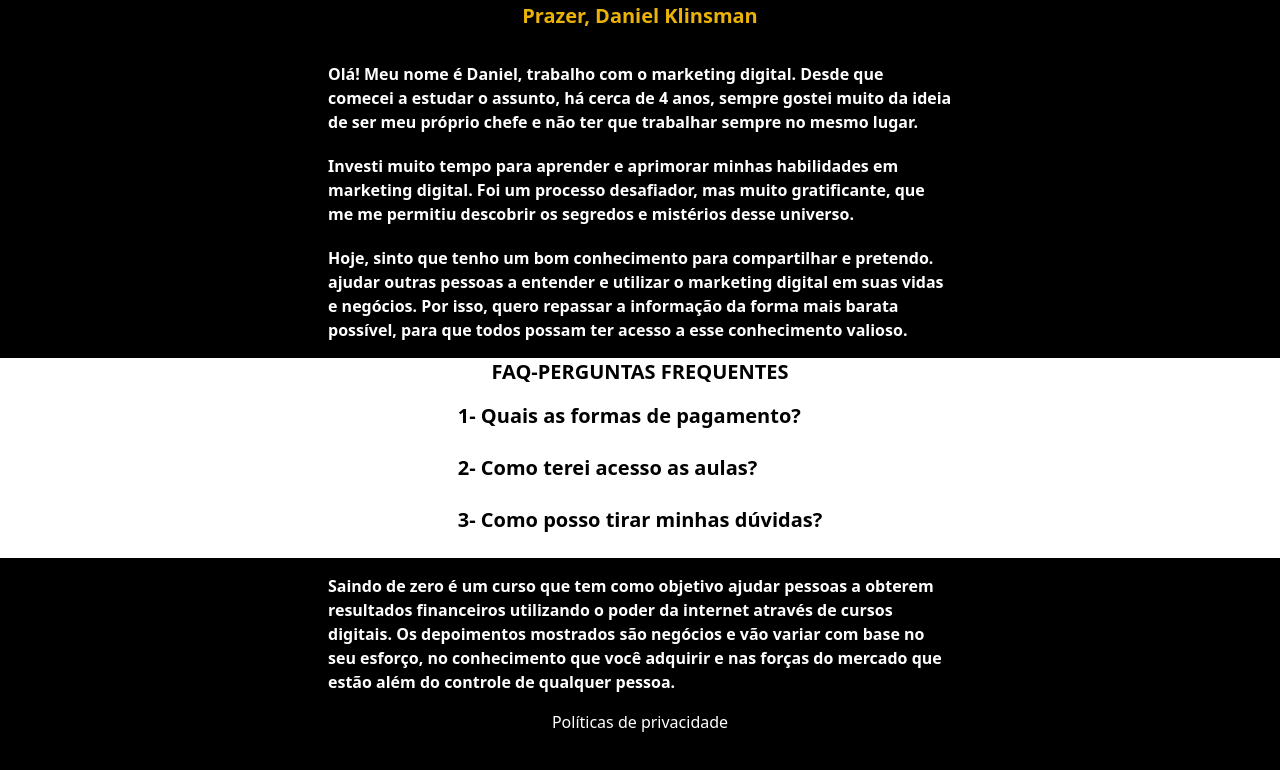
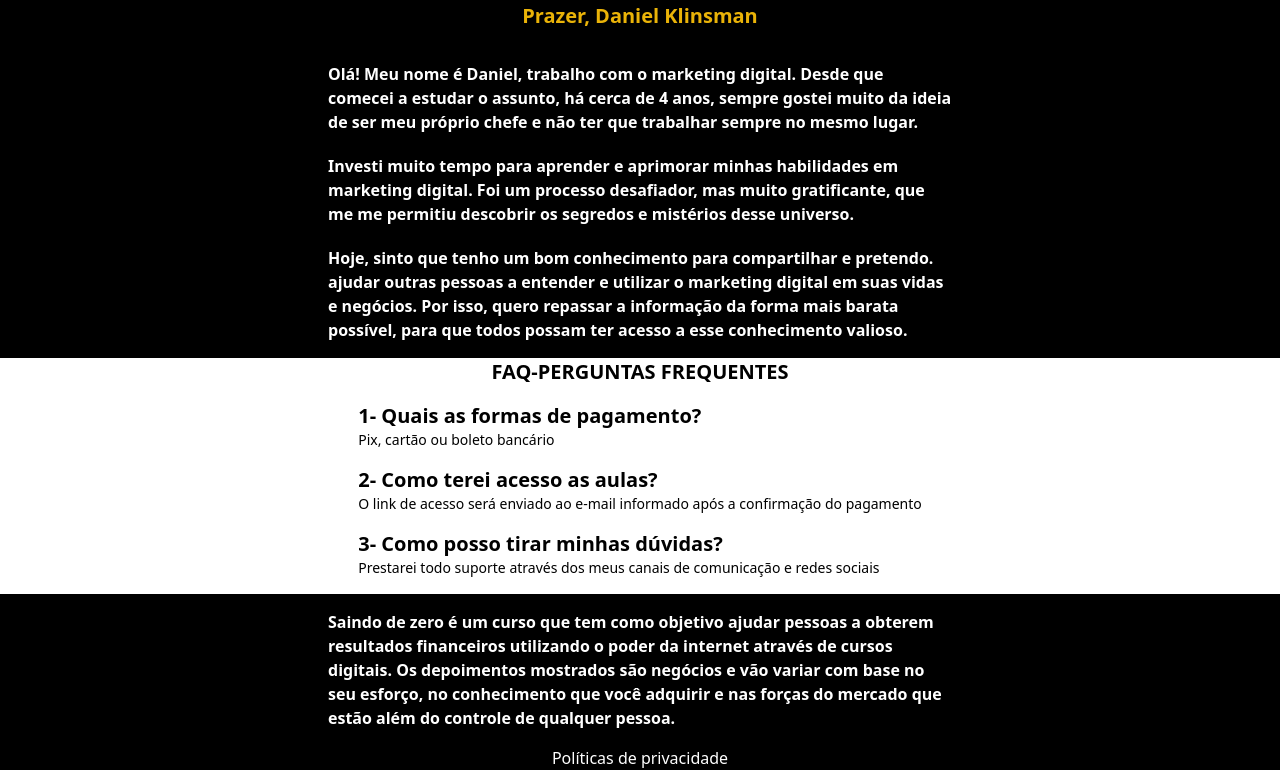
Before and after one commit to lucasairesdev/daniel-klinsman-landing-page, a Next.js app: page / in a window 1280 px wide. Shown: the part 1630-2400 px from the top of the page. Before the commit the page ends 2364 px from the top, so only its background shows below. Built offline with nearby package versions, Linux system fonts and the light colour scheme.

Commit message:
Video atualizado, respostas

```diff
--- a/src/components/player/index.jsx
+++ b/src/components/player/index.jsx
@@ -31,7 +31,7 @@ export default class YoutubeVideo extends React.Component {
     };
     return (
       <div>
-        <YouTube videoId="-Pb3DI2IgIg" opts={opts} onReady={this._onReady} />
+        <YouTube videoId="-1azJ8nvB7M" opts={opts} onReady={this._onReady} />
       </div>
     );
   }
--- a/src/pages/index.js
+++ b/src/pages/index.js
@@ -34,7 +34,8 @@ export default function Home() {
             layout="fill"
             objectFit="cover"
             objectPosition="center"
-            className="opacity-20"          />
+            className="opacity-20"
+          />
         </div>
 
         <div className="flex justify-center items-center z-10 relative">
@@ -163,9 +164,20 @@ export default function Home() {
 
       <div className="flex justify-center items-center bg-white text-black text-xl font-bold">
         <ul>
-          <li className="mt-4 mb-6">1- Quais as formas de pagamento?</li>
-          <li className="mb-6">2- Como terei acesso as aulas?</li>
-          <li className="mb-6">3- Como posso tirar minhas dúvidas?</li>
+          <li className="mt-4 ">1- Quais as formas de pagamento?</li>
+          <li className="mb-4 font-normal text-sm">
+            Pix, cartão ou boleto bancário
+          </li>
+          <li className="">2- Como terei acesso as aulas?</li>
+          <li className="mb-4 font-normal text-sm">
+            O link de acesso será enviado ao e-mail informado após a confirmação
+            do pagamento
+          </li>
+          <li className="">3- Como posso tirar minhas dúvidas?</li>
+          <li className="mb-4 font-normal text-sm">
+            Prestarei todo suporte através dos meus canais de comunicação e
+            redes sociais
+          </li>
         </ul>
       </div>
 
```
